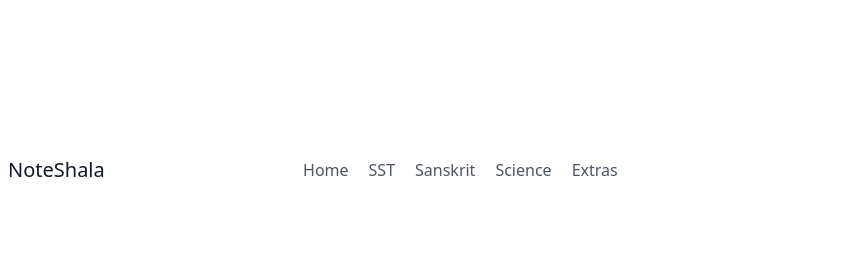
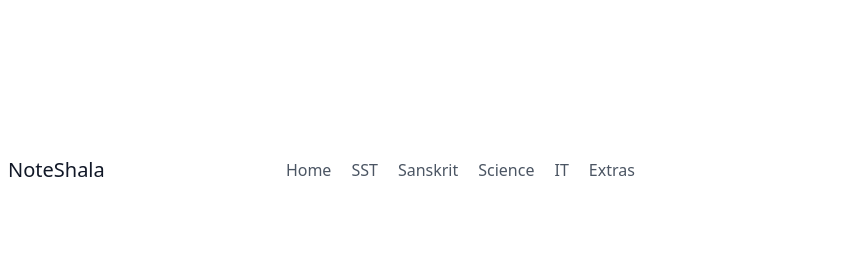
Before and after one commit to noteshala/X, a plain HTML site: page SST.html in a window 1280 px wide. Shown: the top 280 px of the page, 424-1280 px from the left. Drawn offline with nearby package versions, Linux system fonts and the light colour scheme.

Commit message:
Update SST.html

```diff
--- a/SST.html
+++ b/SST.html
@@ -22,6 +22,7 @@
             <a href="/X/SST.html" class="mr-5 hover:text-gray-900">SST</a>
             <a href="/X/Sanskrit.html" class="mr-5 hover:text-gray-900">Sanskrit</a>
             <a href="/X/Science.html" class="mr-5 hover:text-gray-900">Science</a>
+              <a href="/X/IT.html" class="mr-5 hover:text-gray-900">IT</a>
             <a href="/X/Oswaal.html" class="mr-5 hover:text-gray-900">Extras</a>
           </nav>
         </div>
```
